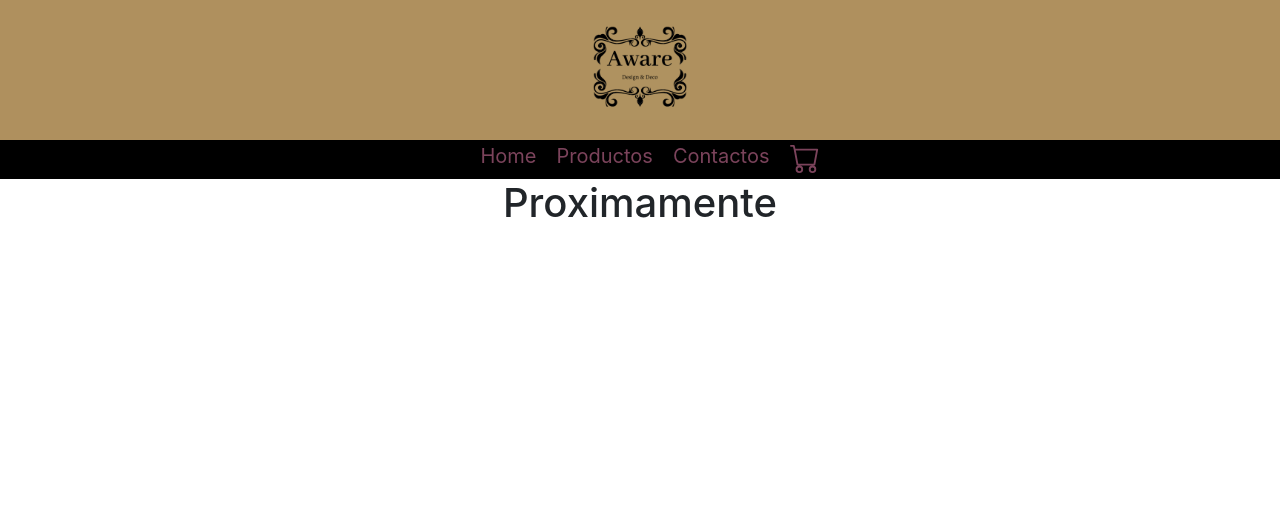
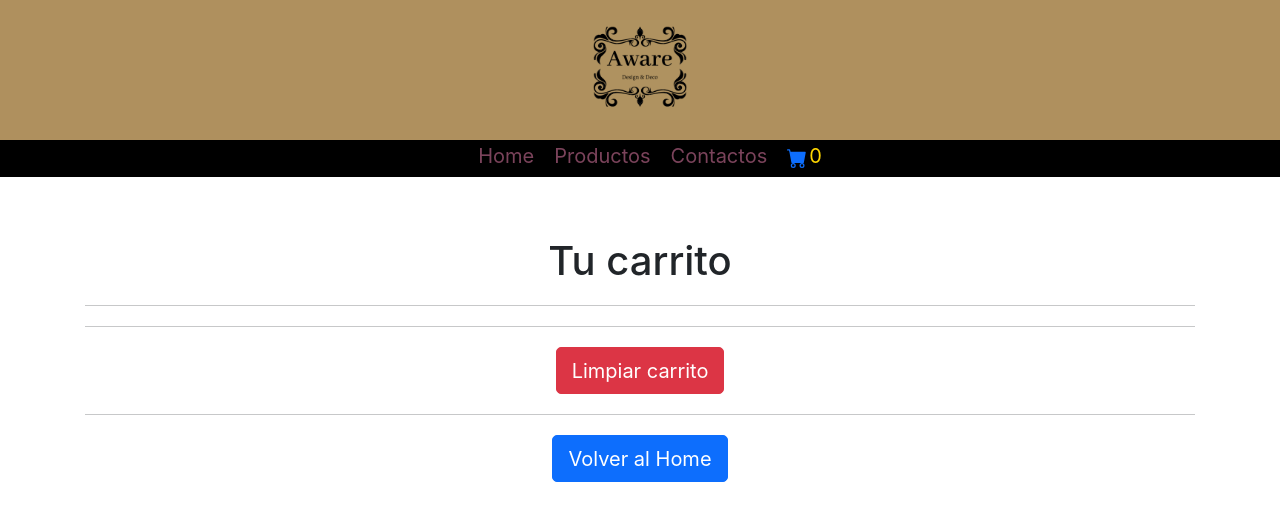
Before and after one commit to emixi45/awaredesign-bustamante, a React (Create React App) app: page /Cart in a window 1280 px wide. Shown: the top 520 px of the page. Built offline with nearby package versions, Linux system fonts and the light colour scheme.

Commit message:
aware-context

```diff
--- a/package.json
+++ b/package.json
@@ -3,6 +3,7 @@
   "version": "0.1.0",
   "private": true,
   "dependencies": {
+    "@react-icons/all-files": "^4.1.0",
     "@testing-library/jest-dom": "^5.16.2",
     "@testing-library/react": "^12.1.4",
     "@testing-library/user-event": "^13.5.0",
@@ -13,6 +14,7 @@
     "react": "^17.0.2",
     "react-bootstrap": "^2.2.1",
     "react-dom": "^17.0.2",
+    "react-icons": "^4.3.1",
     "react-router-dom": "^6.2.2",
     "react-scripts": "5.0.0",
     "styled-components": "^5.3.3",
--- a/src/components/Cart/Cart.js
+++ b/src/components/Cart/Cart.js
@@ -1,11 +1,33 @@
+import React, { useContext } from "react";
+import { Link } from "react-router-dom";
+import { CartContext } from "../../context/CartContext";
+import {BsFillTrashFill} from "react-icons/bs";
+const Cart = ()=>{
+    const {cart,cartTotal,vaciarCarrito,removeItem} = useContext(CartContext)
+    console.log(cart)
+    return(
+        <div className="container my-5">
+            <h2>Tu carrito </h2>
 
-import React from "react";
-import { Link } from "react-router-dom";
-const Cart = ()=>{
-    return(
-        <div>
-            <h2>Proximamente </h2>
-
+        <hr/>
+        {
+            cart.map((item)=>(
+                <div key={item.id}>
+                    <h4>{item.nombre}</h4>
+                    <p>{item.cantidad}</p>
+                    <h5>Total $ {cartTotal}</h5>
+                    <button
+                    className='btn btn-danger'
+                    onClick={()=>removeItem(item.id)}>
+                        <BsFillTrashFill/>
+                        </button>
+                </div>
+            ))
+        }
+        <hr/>
+        <button className="btn btn-danger" onClick={vaciarCarrito}>Limpiar carrito </button>
+        <hr/>
+        <Link to='/'><button className="btn btn-primary">Volver al Home</button></Link>
         </div>
     );
 }
--- a/src/components/CartWidget/CartWidget.jsx
+++ b/src/components/CartWidget/CartWidget.jsx
@@ -1,12 +1,22 @@
-import React from "react";
+import React, { useContext } from "react";
+import { Link } from "react-router-dom";
+import {BsFillCartFill} from "react-icons/bs";
+import { CartContext } from "../../context/CartContext";
+
+
+const CartWidget=() =>{
+    const {cartQuantity}=useContext(CartContext)
+
+    return(
+        <Link to={"/cart"} className="cart-icon">
+            <BsFillCartFill/>
+            <span className="cart-number">{cartQuantity()}</span>
+        </Link>
+
+    )
+
+}
 
 
 
-const CartWidget=() =>(
-    <svg xmlns="http://www.w3.org/2000/svg" width="30" height="30" fill="currentColor" className="bi bi-cart" viewBox="0 0 16 16">
-        <path d="M0 1.5A.5.5 0 0 1 .5 1H2a.5.5 0 0 1 .485.379L2.89 3H14.5a.5.5 0 0 1 .491.592l-1.5 8A.5.5 0 0 1 13 12H4a.5.5 0 0 1-.491-.408L2.01 3.607 1.61 2H.5a.5.5 0 0 1-.5-.5zM3.102 4l1.313 7h8.17l1.313-7H3.102zM5 12a2 2 0 1 0 0 4 2 2 0 0 0 0-4zm7 0a2 2 0 1 0 0 4 2 2 0 0 0 0-4zm-7 1a1 1 0 1 1 0 2 1 1 0 0 1 0-2zm7 0a1 1 0 1 1 0 2 1 1 0 0 1 0-2z" />
-    </svg>
-)
-
-
 export default CartWidget;
--- a/src/components/ItemDetail.jsx
+++ b/src/components/ItemDetail.jsx
@@ -1,9 +1,14 @@
-import React, { useState } from "react";
-import { useNavigate } from "react-router-dom";
+import React, { useContext, useState } from "react";
+import { Link, useNavigate } from "react-router-dom";
 import ItemCount from "./types/ItemCount";
+import { CartContext } from "../context/CartContext";
 
 const ItemDetail=({productoDetail})=>{
+    const {cart,addItem,isInCart}= useContext(CartContext)
+
     const {id,nombre,stock,img}=productoDetail
+    console.log(isInCart(id))/*lo pongo despues por que esta desestructurado , pero podes poner productoDetail.id */
+    console.log(cart)
     const navigate=useNavigate()
     const handleNavigate=()=>{
         navigate(-1)
@@ -16,21 +21,29 @@ const ItemDetail=({productoDetail})=>{
             stock,
             cantidad
         }
-        console.log(itemToAdd)
+        addItem(itemToAdd)
     }
     return(
         <div>
-            <h2>
+            <h2 className="my-3">
                 Detalle del producto: {nombre}
             </h2>
             <img className='img-detalle'src={img} alt={nombre} />
             <p>stock {stock}</p>
-            <ItemCount
-            max={stock}
-            cantidad={cantidad}
-            setCantidad={setCantidad}
-            onAdd={agregarCarrito}
-            />
+            {stock < 9 && <p style={{color: 'red'}}>Ultimas unidades</p>}
+            {
+                !isInCart(id)
+                    ? <ItemCount
+                        max={stock}
+                        cantidad={cantidad}
+                        setCantidad={setCantidad}
+                        onAdd={agregarCarrito}
+                    />
+                    : <Link to='/cart' className="btn btn-success d-block my-2">Terminar compra</Link>
+            }
+
+
+
 
             <hr/>
             <button className="btn btn-outline-primary" onClick={handleNavigate}>volver</button>
--- a/src/components/ItemListContainer/ItemListContainer.jsx
+++ b/src/components/ItemListContainer/ItemListContainer.jsx
@@ -11,6 +11,7 @@ import planta from '../mocks/images/planta.png';
 import setmatero from '../mocks/images/set-mate.png';
 import individuales from '../mocks/images/individuales.jpg';
 import { useParams } from 'react-router-dom';
+
 
 
 const productos = [
@@ -28,6 +29,7 @@ const productos = [
 
 
 const ItemListContainer=({elementos})=>{
+
 	const [ListaProductos,setListaProductos]=useState([])
 	const [Cargando,setCargando]=useState(true)
 	const {categoryId} = useParams()
--- a/src/components/Navbar/Navbar.js
+++ b/src/components/Navbar/Navbar.js
@@ -1,9 +1,8 @@
 import React from 'react';
 import logoAware from '../mocks/images/logoaware.png';
 import CartWidget from '../CartWidget/CartWidget';
+import { Link } from 'react-router-dom';
 
-import { Link } from 'react-router-dom';
-import Cart from './../Cart/Cart';
 
 
 const Navbar = () => {
@@ -13,12 +12,13 @@ const Navbar = () => {
             <Link to='./'><img src={logoAware} style={{width:'100px',paddingBottom:'20px',paddingTop:'20px'}} alt={'decoracion'}/></Link>
 
             </div>
-            <div className='icon dropdown'>
+            <nav className='icon dropdown'>
                 <Link to='./' className='icons' >Home</Link>
                 <Link to='/Productos' className='icons' >Productos</Link>
                 <Link to='/Contacto' className='icons' >Contactos</Link>
-                <Link to='/Cart' className='icons' ><CartWidget /></Link>
-            </div>
+                <CartWidget/>
+            </nav>
+
 
 
         </div>;
--- a/src/components/types/ItemCount.js
+++ b/src/components/types/ItemCount.js
@@ -17,7 +17,7 @@ return (
         <span className="mx-2">{cantidad}</span>
         <button className="btn btn-primary" onClick={handleSumar}>+</button>
         <hr/>
-        <Link to="/Cart"><button className="btn btn-success my-2" onClick={onAdd}>agregar al carrito</button></Link>
+        <Link to=""><button className="btn btn-success my-2" onClick={onAdd}>agregar al carrito</button></Link>
     </div>
 );
 }
--- /dev/null
+++ b/src/context/CartContext.js
@@ -0,0 +1,40 @@
+import { createContext,useState } from "react";
+
+
+
+export const CartContext = createContext()
+
+export const CartProvider=({children})=>{
+    const [cart, setCart] = useState([])
+    const addItem = (item) => {
+        setCart([...cart, item])
+    }
+    const isInCart = (id) => {
+        return cart.some(prod => prod.id === id)/* some devuelve true o false si esta en el carrito*/
+    }
+    const cartQuantity = () => {
+        return cart.reduce((acc, prod) => acc += prod.cantidad, 0)
+    }
+    const cartTotal =() =>{
+        return cart.reduce((acc,prod)=> acc += prod.precio* prod.cantidad,0)
+    }
+    const vaciarCarrito = () =>{
+        setCart ([])
+    }
+    const removeItem =(id) =>{
+        setCart(cart.filter ((prod)=> prod.id !==id))
+    }
+    return(
+        <CartContext.Provider value={{
+            cart,
+            addItem,
+            isInCart,
+            cartQuantity,
+            cartTotal,
+            vaciarCarrito,
+            removeItem
+        }}>
+            {children}
+        </CartContext.Provider>
+    )
+}
--- a/src/index.css
+++ b/src/index.css
@@ -61,3 +61,13 @@ h3{
 .img-detalle{
   width: 300px;
 }
+.cart-icon{
+  margin-left: 20px;
+  font-size: 20px;
+  text-decoration: none;
+}
+.cart-number{
+  margin-left: 2px;
+  color: gold;
+
+}
```
Also changed, not shown: src/App.js (+12 -10 lines), 1 other file (tests, documents, lock files or other folders).
